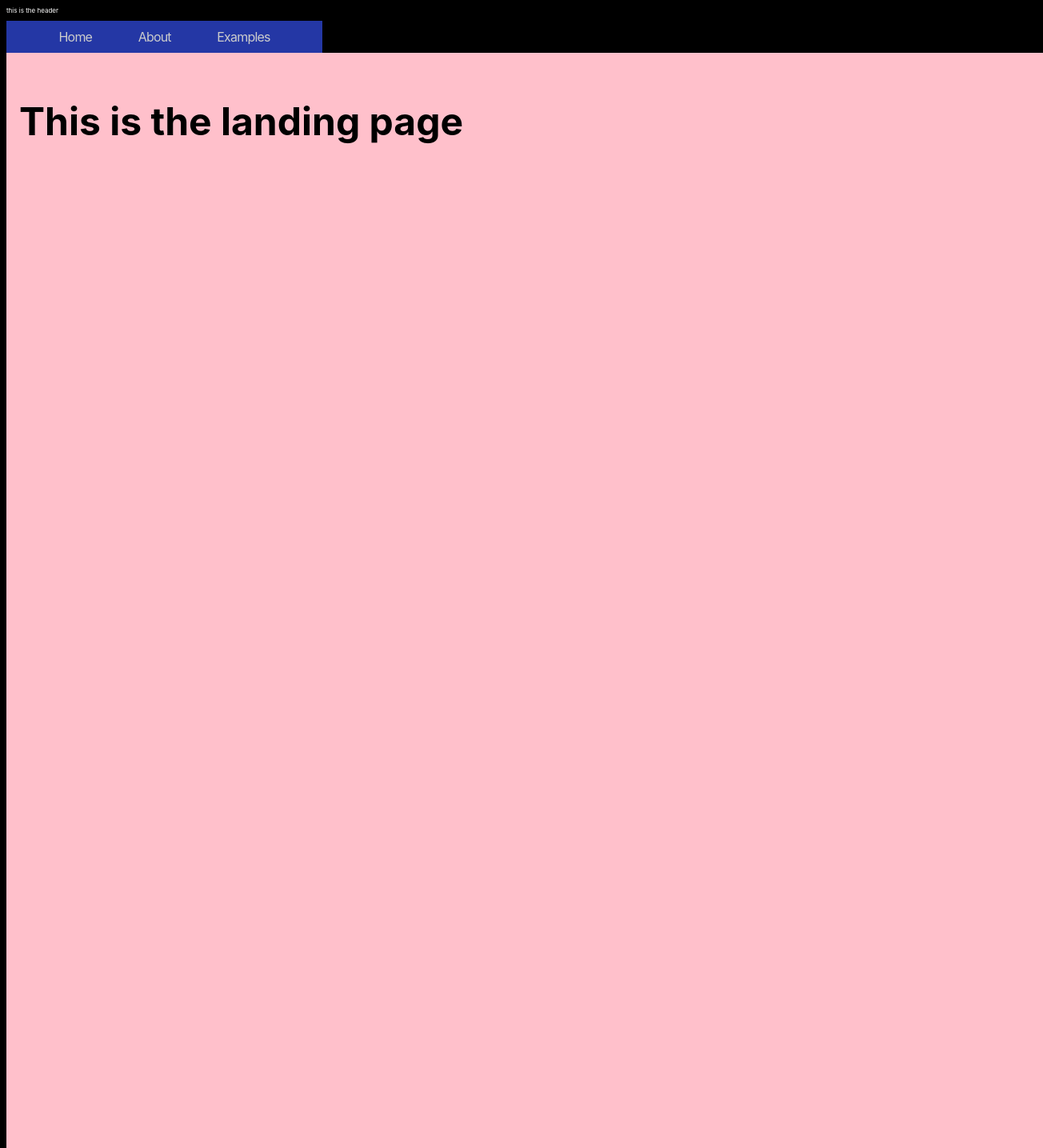
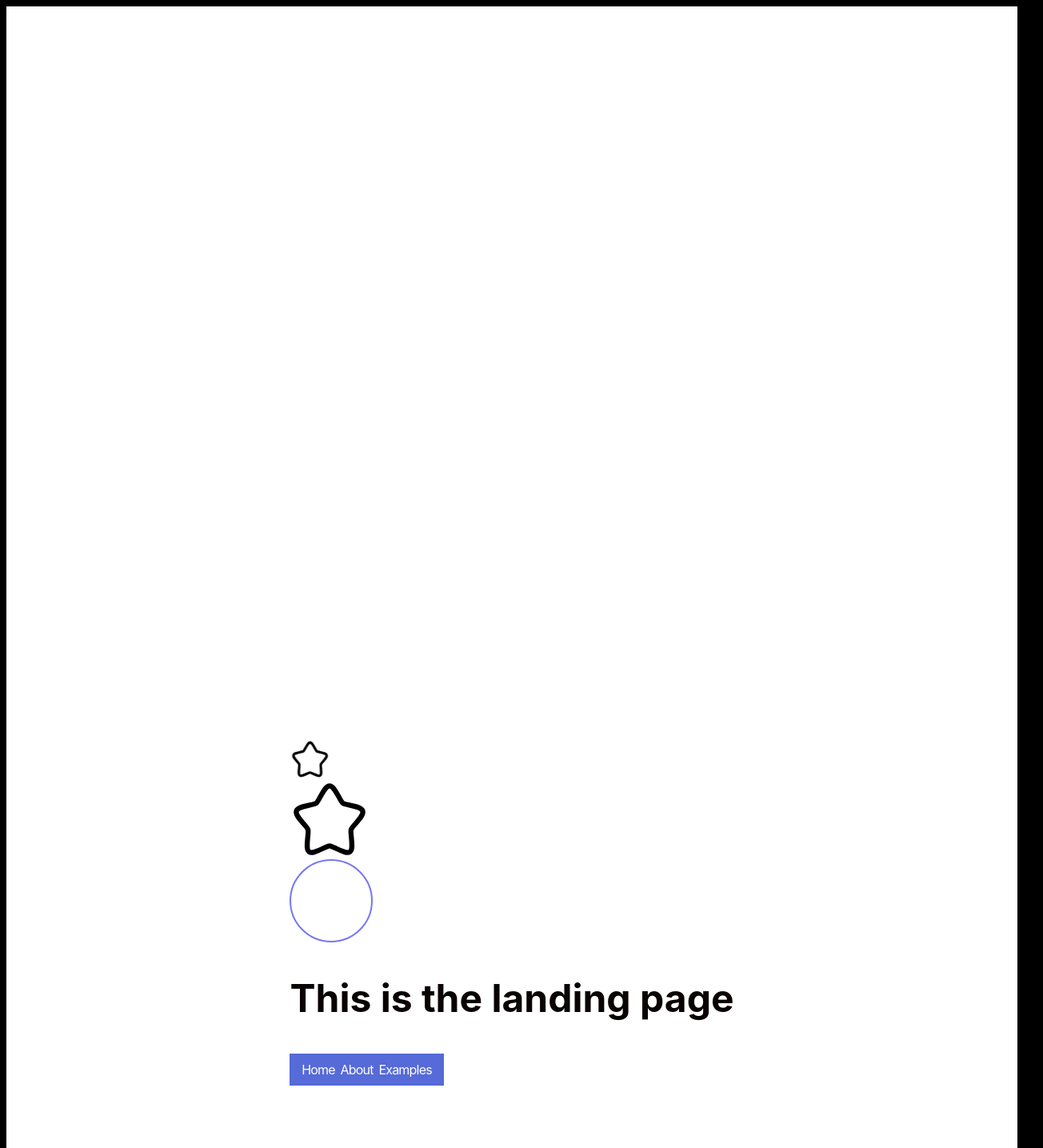
Before and after one commit to melissah717/melancholyiv, a Vue app: page / in a window 1280 px wide. Shown: the top 1435 px of the page at 80% size, 1304 px wide, since content can reach past the window. Built offline with nearby package versions, Linux system fonts and the light colour scheme.

Commit message:
Views are now stacked on top of each other

```diff
--- a/index.html
+++ b/index.html
@@ -9,5 +9,9 @@
   <body>
     <div id="app"></div>
     <script type="module" src="/src/main.ts"></script>
+    <script src="https://cdnjs.cloudflare.com/ajax/libs/gsap/3.12.5/gsap.min.js" integrity="sha512-7eHRwcbYkK4d9g/6tD/mhkf++eoTHwpNM9woBxtPUBWm67zeAfFC+HrdoE2GanKeocly/VxeLvIqwvCdk7qScg==" crossorigin="anonymous" referrerpolicy="no-referrer"></script>
+    <script src="https://cdnjs.cloudflare.com/ajax/libs/ScrollTrigger/1.0.6/ScrollTrigger.min.js" integrity="sha512-+LXqbM6YLduaaxq6kNcjMsQgZQUTdZp7FTaArWYFt1nxyFKlQSMdIF/WQ/VgsReERwRD8w/9H9cahFx25UDd+g==" crossorigin="anonymous" referrerpolicy="no-referrer"></script>
+
+    <script src="https://unpkg.com/@studio-freight/lenis@1.0.39/dist/lenis.min.js"></script>
   </body>
 </html>
--- a/package.json
+++ b/package.json
@@ -14,6 +14,7 @@
     "format": "prettier --write src/"
   },
   "dependencies": {
+    "@studio-freight/lenis": "^1.0.39",
     "gsap": "^3.12.5",
     "pinia": "^2.1.7",
     "vue": "^3.4.15",
--- a/src/App.vue
+++ b/src/App.vue
@@ -1,13 +1,12 @@
 <script setup lang="ts">
 import { RouterView } from 'vue-router'
-import Navbar from './components/Navbar.vue';
+// import Navbar from './components/Navbar.vue';
 </script>
 
 <template>
   <header>
-    <p>this is the header</p>
   </header>
-  <Navbar />
+  <!-- <Navbar /> -->
   <div class="container">
     <RouterView />
   </div>
--- a/src/assets/main.css
+++ b/src/assets/main.css
@@ -2,5 +2,8 @@
 
 #app {
   margin: 0;
-  font-weight: normal;
+  background-color: white;
+  display: flex;
+  justify-content: center;
+  align-items: center;
 }
--- a/src/router/index.ts
+++ b/src/router/index.ts
@@ -1,22 +1,21 @@
-import { createRouter, createWebHistory } from 'vue-router'
+import { createRouter, createWebHashHistory } from 'vue-router'
 import HomeView from '../views/HomeView.vue'
 
 const router = createRouter({
-  history: createWebHistory(),
+  history: createWebHashHistory(),
   routes: [
     {
       path: '/',
       component: HomeView
     },
-    {
-      path: '/about',
-      component: () => import('../views/AboutView.vue')
-    },
-    {
-      path: "/examples",
-      component: () => import("../views/ExamplesView.vue")
+  ],
+  scrollBehavior(to, from, savedPosition) {
+    if (savedPosition) {
+      return savedPosition;
+    } else {
+      return { top: 0 };
     }
-  ]
+  }
 })
 
 export default router
--- a/src/views/HomeView.vue
+++ b/src/views/HomeView.vue
@@ -1,16 +1,104 @@
 <script setup lang="ts">
+import Lenis from "@studio-freight/lenis"
+import { gsap } from "gsap"
+import { ScrollTrigger } from "gsap/ScrollTrigger"
+import { onMounted } from "vue"
+import Navbar from "@/components/Navbar.vue"
+// import { useRoute } from "vue-router"
+
+gsap.registerPlugin(ScrollTrigger)
+
+// const currentRoute = ref(useRoute().path)
+onMounted(() => {
+  const tl = gsap.timeline({
+    scrollTrigger: {
+      trigger: ".star-2",
+      start: "top center",
+      // end: "bottom center",
+      scrub: true,
+      markers: true,
+      pin: true
+    }
+  });
+
+  tl.fromTo((".star-1"), {
+    y: -1100
+  }, {
+    x: 200,
+    y: 1000,
+    rotation: 190,
+    duration: 5,
+    opacity: 0.4,
+    pin: ".right",
+    invalidateOnRefetch: true
+  });
+
+  tl.from(".star-2", {
+    x: 400,
+    opacity: 0,
+    rotation: 120,
+    duration: 2,
+    transform: 200
+  });
+
+  tl.to(".star-3", {
+    x: 600,
+    rotation: 360,
+    duration: 1,
+    opacity: 0.3
+  });
+
+  tl.to(".circle1", {
+    x: 300,
+    y: 1000
+  })
+});
+const lenis = new Lenis()
+
+function raf(time: number) {
+  lenis.raf(time)
+  requestAnimationFrame(raf)
+}
+
+requestAnimationFrame(raf)
+
 
 </script>
 
 <template>
   <main>
     <div class="container">
-        <div class="circle1">
+      <div class="spacer"></div>
+      <div class="star-1">
+        <img src="../assets/star.svg" />
+      </div>
+      <div class="star-2">
+        <img src="../assets/star.svg" />
+      </div>
+      <div class="star-3">
+        <img src="../assets/star.svg" />
+      </div>
 
-        </div>
+      <div class="circle1">
+
+      </div>
       <div class="right">
         <h2>This is the landing page</h2>
+        <Navbar />
       </div>
+    </div>
+
+
+    <div class="container">
+      <div class="content">
+        <h1>Hello this is the about view</h1>
+      </div>
+    </div>
+
+
+    <div class="container">
+      <h1>This is the examples view</h1>
+      <p>Right now it has a set height of 400px</p>
     </div>
   </main>
 </template>
@@ -19,21 +107,53 @@
 <style scoped>
 .container {
   display: flex;
+  flex-direction: column;
   width: 100%;
-  background-color: pink;
-  color: black;
+
+  /* background-color: rgb(56, 30, 34); */
+  color: rgb(10, 3, 3);
   height: 300vh;
   padding: 1em;
 }
 
-circle1 {
-  height: 300px;
-  width: 200px;
-  background-color:blue;
+.spacer {
+  height: 100vh;
 }
-h2 {
-  font-size: 3rem;
+
+.star-1,
+.star-3 {
+  height: 100px;
+  width: 100px;
+  position: relative;
+}
+
+.star-2 {
+  height: 50px;
+  width: 50px;
+  position: relative;
+  z-index: 999;
+}
+
+.star-4 {
+  height: 75px;
+  width: 75px;
+}
+
+img {
+  height: 100%;
+  width: 100%;
+}
+
+
+.circle1 {
+  height: 100px;
+  width: 100px;
+  border: 2px solid rgb(119, 119, 241);
+  border-radius: 100%;
 
 }
 
+h2 {
+  font-size: 3rem;
+}
 </style>
```
Also changed, not shown: src/assets/star.svg (added), 1 other file (tests, documents, lock files or other folders).
